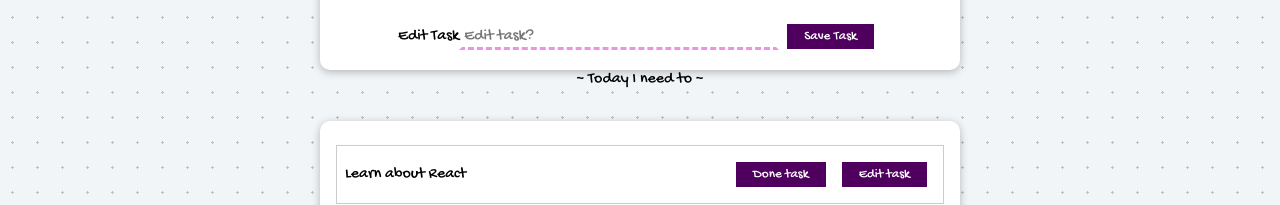
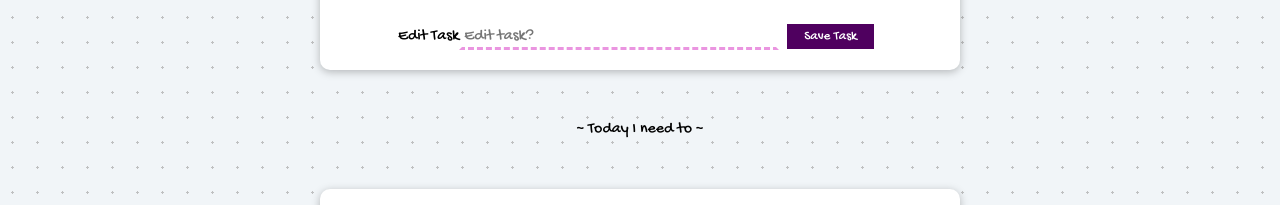
Before and after one commit to Longvudang1/todolist3, a React (Create React App) app: page / in a window 1280 px wide. Shown: the part 295-500 px from the top of the page. Built offline with nearby package versions, Linux system fonts and the light colour scheme.

Commit message:
Add files via upload

```diff
--- a/src/App.css
+++ b/src/App.css
@@ -22,6 +22,7 @@
   display: block;
   margin-bottom: 0.5rem;
   font-family: 'Gochi Hand', cursive;
+  margin: 50px;
 
 }
 @media only screen and (min-width: 500px) {
```
